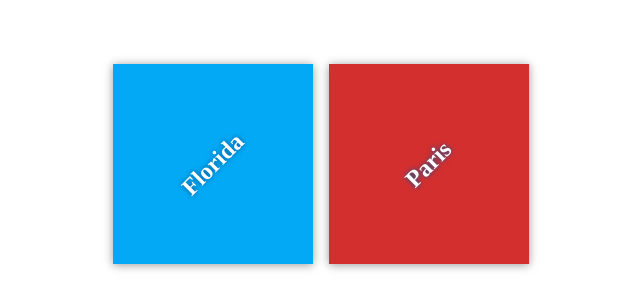
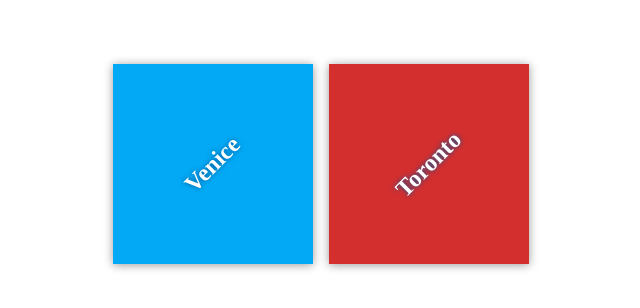
Before and after one commit to BenPeach1/my-travel-plans, a plain HTML site: page index.html in a window 1280 px wide. Shown: the part 236-544 px from the top of the page, 319-959 px from the left. Drawn offline with Linux system fonts and the light colour scheme.

Commit message:
Add starting destinations

```diff
--- a/index.html
+++ b/index.html
@@ -11,11 +11,11 @@
     <div class="container">
         <div class="destination-container">
             <div class="destination" id="florida">
-                <h2>Florida</h2>
+                <h2>Venice</h2>
             </div>
 
             <div class="destination" id="paris">
-                <h2>Paris</h2>
+                <h2>Toronto</h2>
             </div>
         </div>
     </div>
```
